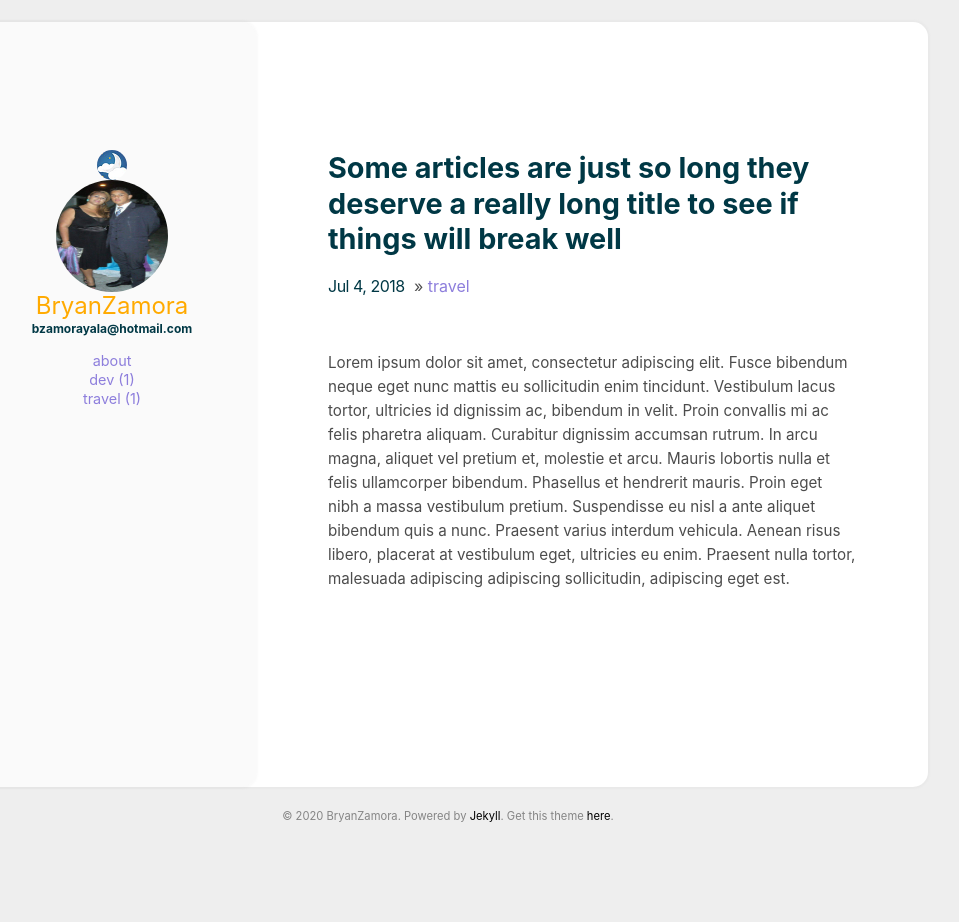
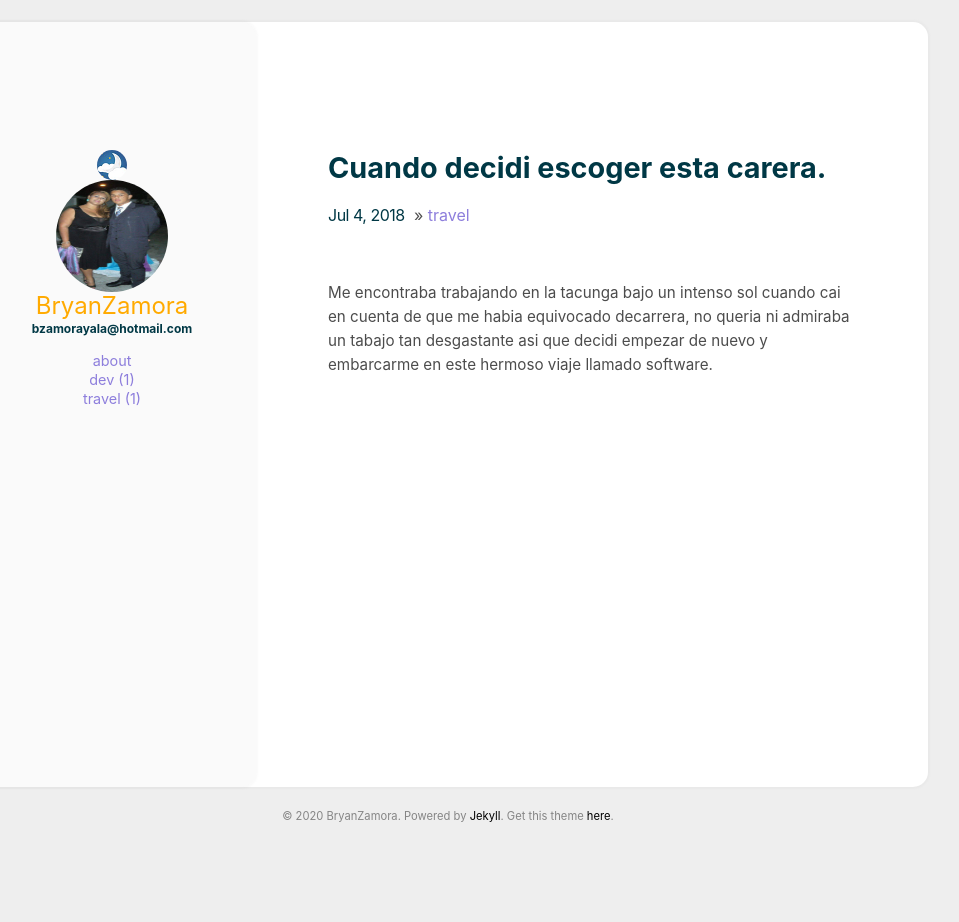
Before and after one commit to bryan2209/blog-personal, a Jekyll site: the page built from _posts/2018-07-04-t1.md, in a window 1280 px wide. Shown: the whole page, without its empty margins (192-1151 px from the left). Built offline with Jekyll 4.4.1, drawn with Linux system fonts in a browser that asks for light colours.

Commit message:
Update 2018-07-04-t1.md

```diff
--- a/_posts/2018-07-04-t1.md
+++ b/_posts/2018-07-04-t1.md
@@ -1,7 +1,7 @@
 ---
-title: Some articles are just so long they deserve a really long title to see if things will break well
+title: Cuando decidi escoger esta carera.
 categories: [travel]
 comments: true
 ---
 
-Lorem ipsum dolor sit amet, consectetur adipiscing elit. Fusce bibendum neque eget nunc mattis eu sollicitudin enim tincidunt. Vestibulum lacus tortor, ultricies id dignissim ac, bibendum in velit. Proin convallis mi ac felis pharetra aliquam. Curabitur dignissim accumsan rutrum. In arcu magna, aliquet vel pretium et, molestie et arcu. Mauris lobortis nulla et felis ullamcorper bibendum. Phasellus et hendrerit mauris. Proin eget nibh a massa vestibulum pretium. Suspendisse eu nisl a ante aliquet bibendum quis a nunc. Praesent varius interdum vehicula. Aenean risus libero, placerat at vestibulum eget, ultricies eu enim. Praesent nulla tortor, malesuada adipiscing adipiscing sollicitudin, adipiscing eget est.
+ Me encontraba trabajando en la tacunga bajo un intenso sol cuando cai en cuenta de que me habia equivocado decarrera, no queria ni admiraba un tabajo tan desgastante asi que decidi empezar de nuevo y embarcarme en este hermoso viaje llamado software.
```
